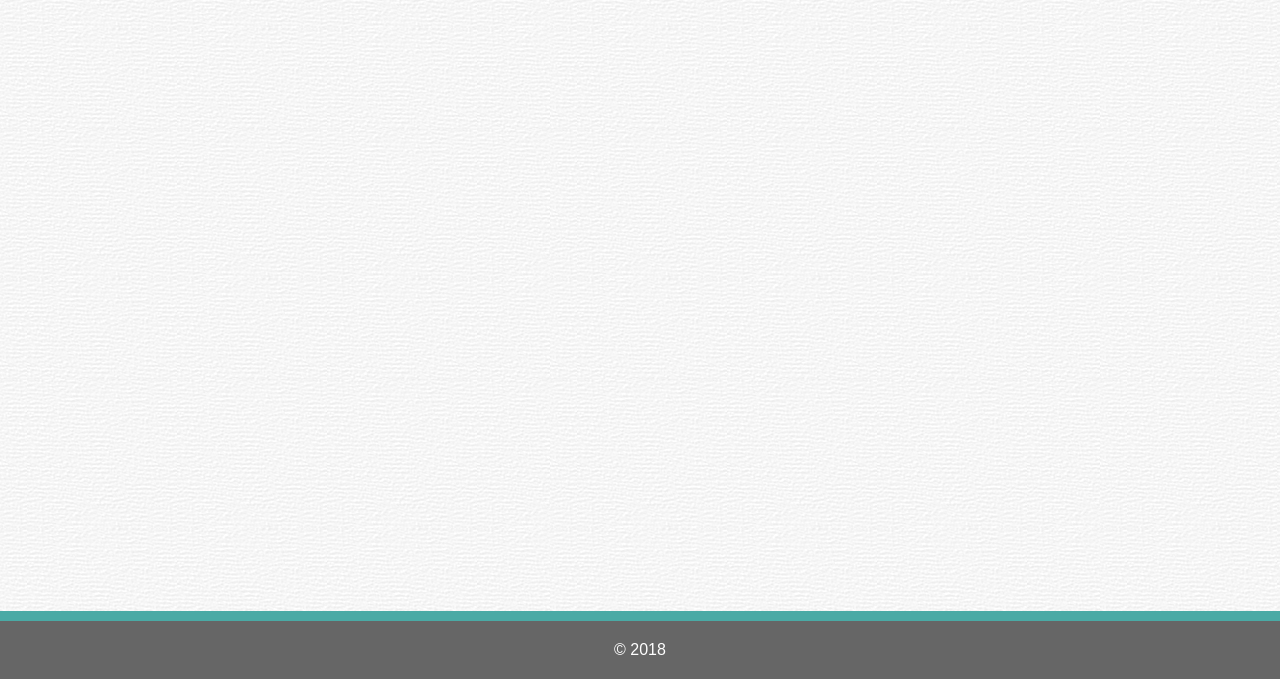
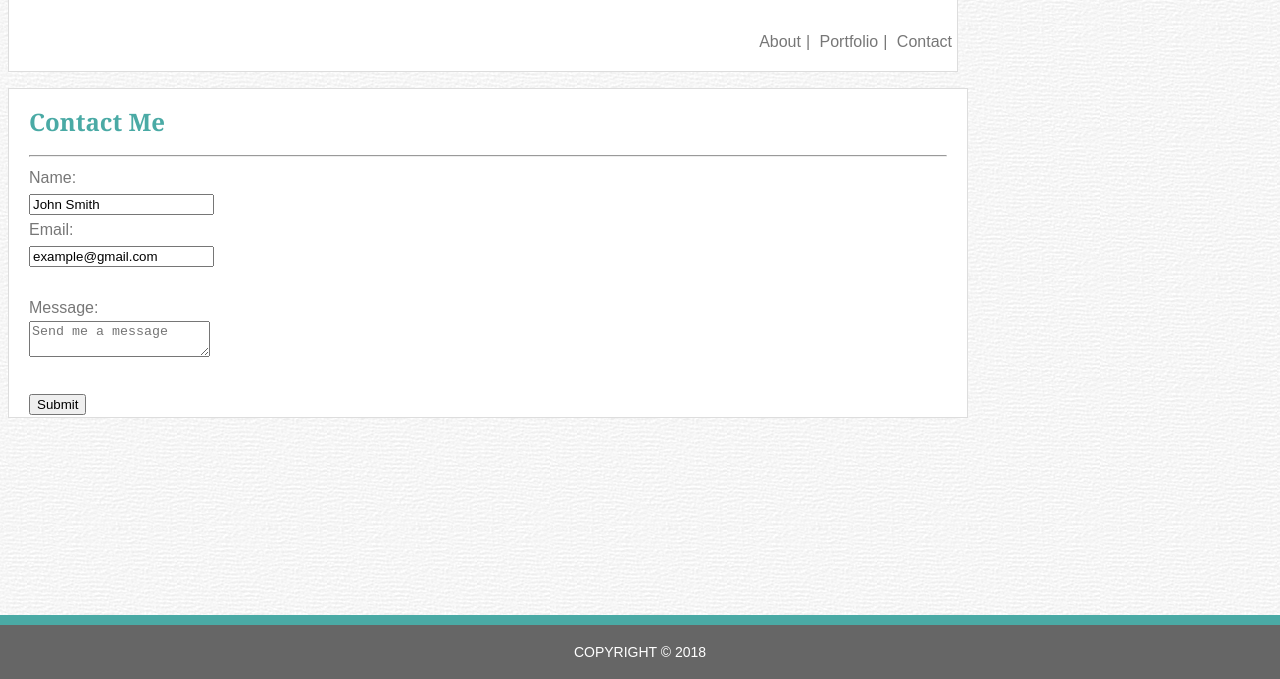
Before and after one commit to selmadelgado/Basic-Portfolio, a plain HTML site: page contact.html in a window 1280 px wide. Shown: the part 121-800 px from the top of the page. Drawn offline with Linux system fonts and the light colour scheme.

Commit message:
Added form to Contact Page

```diff
--- a/assets/css/style.css
+++ b/assets/css/style.css
@@ -62,7 +62,7 @@ section {
     margin-right: 20px;
 }
 
-.about-me {
+.main-section {
     width: 960px;
     background-color: #ffffff;
     border: 1px solid #dddddd;
@@ -76,6 +76,7 @@ footer {
     background-color: #666666;
     border-top: 10px solid  #4aaaa5;
     color: #ffffff;
+    font-size: 14px;
     display: block;
     width: 100%;
     position: fixed;
--- a/contact.html
+++ b/contact.html
@@ -14,10 +14,50 @@
 
 <body>
 
+    <!-- header start -->
+    <header>
+
+    <h1>Selma Delgado</h1>
+        <div class="nav-items">
+                <ul>
+                    <li><a href="#">About</a></li>|
+                    <li><a href="portfolio.html">Portfolio</a></li>|
+                    <li><a href="contact.html">Contact</a></li>
+                    </ul>
+            </div>
+    </header>
+    <!-- header end-->
+
+
+    <div class="main-section">
+
+    <h2>Contact Me</h2>
+    <hr>
+
+    <form>
+                <div class="form">
+                    Name:
+                    <br>
+                    <input type="text" name="name" value="John Smith">
+
+                    <br> Email:
+                    <br>
+                    <input type="text" name="email" value="example@gmail.com">
+                    <br>
+                    <br> Message:
+                    <br>
+                    <textarea id="message" name="message" placeholder="Send me a message"></textarea>
+                    <br>
+                    <br>
+                    <input id="submit-button" type="submit">
+                </div>
+            </form>
+    </div>
+
 
     <footer>
         <div class="container">
-        <p class="copyright">© 2018 </p>
+        <p class="copyright">Copyright © 2018 </p>
         </div>
     </footer>
 
```
Also changed, not shown: index.html (+4 -4 lines), portfolio.html (+1 -1 lines).
